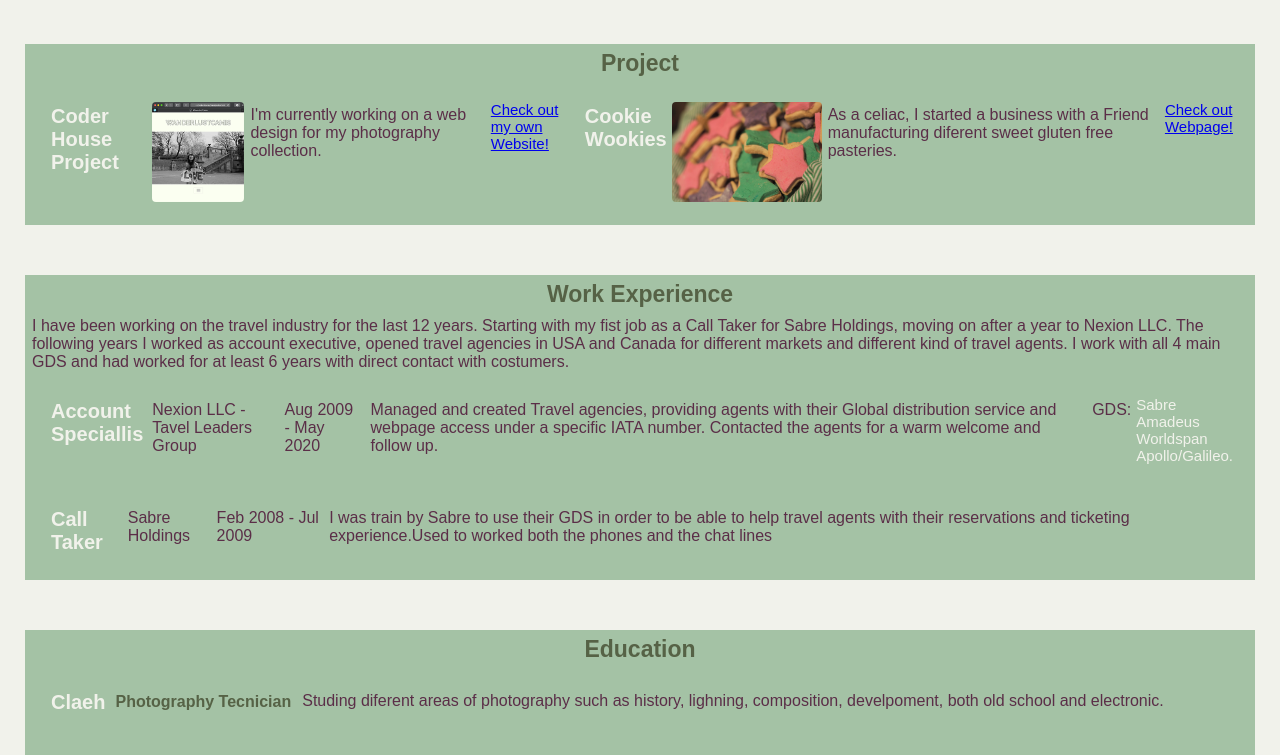
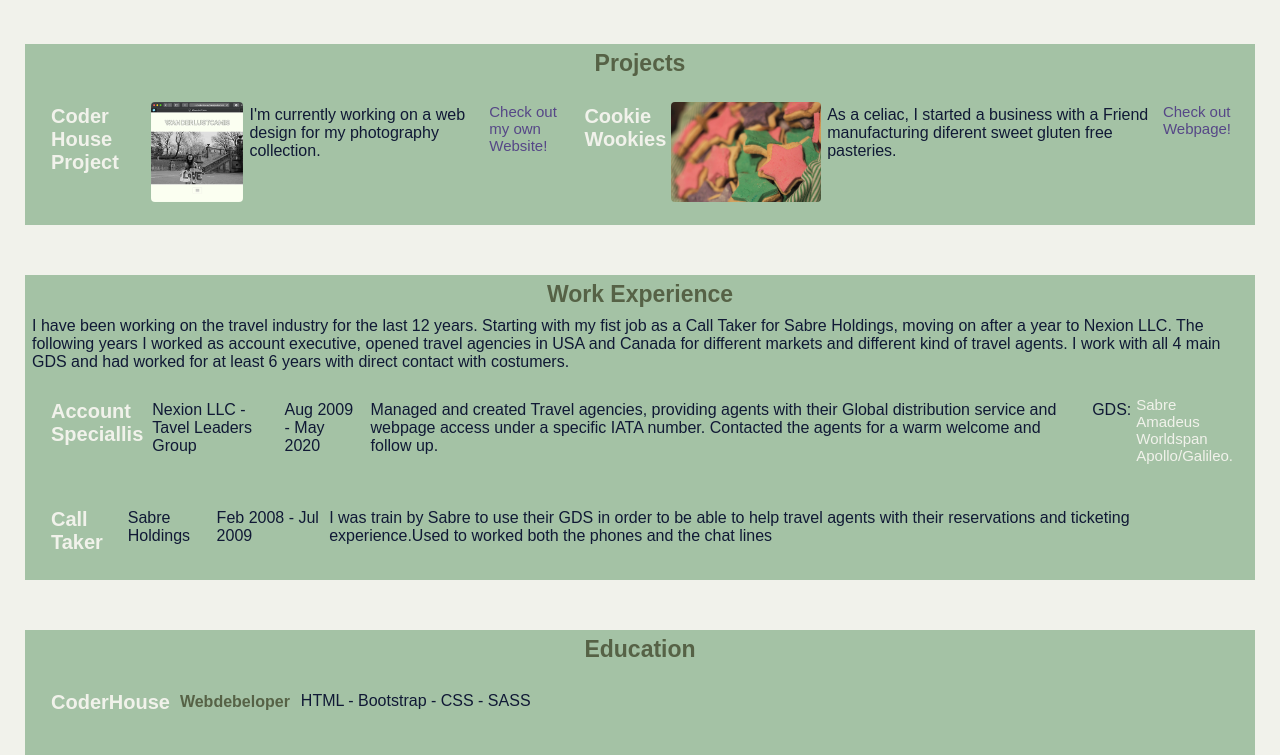
Before and after one commit to Wanderlustcamis/Camila-Nunez, a plain HTML site: page index.html in a window 1280 px wide. Shown: the part 146-901 px from the top of the page. Drawn offline with Linux system fonts and the light colour scheme.

Commit message:
content update. margin.

```diff
--- a/index.html
+++ b/index.html
@@ -22,7 +22,7 @@
       <!-- ********************  PROJECTS / PORTFOLIO  ********************* -->
       <section>
         <div>
-        <h2>Project</h2>
+        <h2>Projects</h2>
 
         <section>
           <h3>Coder House Project</h3>
@@ -50,7 +50,7 @@
         <section>
           <h3>Account Speciallis</h3>
           <p>Nexion LLC - Tavel Leaders Group</p>
-          <p class="dates">Aug 2009 - May 2020</p>
+          <p>Aug 2009 - May 2020</p>
           <p>Managed and created Travel agencies, providing agents with their Global distribution service and webpage access under a specific IATA number. Contacted the agents for a warm welcome and follow up.</p>
           <p>GDS:</p>
           <ul>
@@ -63,7 +63,7 @@
         <section>
           <h3>Call Taker</h3>
           <p>Sabre Holdings</p>
-          <p class="dates">Feb 2008 - Jul 2009</p>
+          <p>Feb 2008 - Jul 2009</p>
           <p>I was train by Sabre to use their GDS in order to be able to help travel agents with their reservations and ticketing experience.Used to worked both the phones and the chat lines</p>
         </section>
       </div>
@@ -74,6 +74,12 @@
       <section>
         <div>
         <h2>Education</h2>
+
+        <section>
+          <h3>CoderHouse</h3>
+          <h4>Webdebeloper</h4>
+          <p> HTML - Bootstrap - CSS - SASS </p>
+        </section>
 
         <section>
           <h3>Claeh</h3>
@@ -107,7 +113,6 @@
       <footer>
         <h2>Let's Keep in Touch!</h2>
 
-
         <ul>
           <li><a href="mailto:germanophile@gmail.com">Email Me</a></li>
           <li><a href="#" target="_blank">Twitter</a></li>
--- a/sass/_font.sass
+++ b/sass/_font.sass
@@ -8,10 +8,16 @@ p
   font-size: 16px
   align-items: center
   padding: 5px
-  color: #5B2E48
+  color: #101935
 
   .dates
     color: #F1F2EB
+
+a
+  color: #564787
+  text-decoration: none
+  padding: 1px
+  margin: 1px
 
 h2
   text-decoration: none
--- a/sass/_header.sass
+++ b/sass/_header.sass
@@ -1,5 +1,5 @@
 header
   margin: 20px
   margin-top: 10px
-  margin-down: 10px
+  margin-down: 20px
   text-align: center
--- a/styles/styles.css
+++ b/styles/styles.css
@@ -36,10 +36,17 @@ p {
   font-size: 16px;
   align-items: center;
   padding: 5px;
-  color: #5B2E48;
+  color: #101935;
 }
 p .dates {
   color: #F1F2EB;
+}
+
+a {
+  color: #564787;
+  text-decoration: none;
+  padding: 1px;
+  margin: 1px;
 }
 
 h2 {
@@ -68,7 +75,7 @@ h4 {
 header {
   margin: 20px;
   margin-top: 10px;
-  margin-down: 10px;
+  margin-down: 20px;
   text-align: center;
 }
 
```
